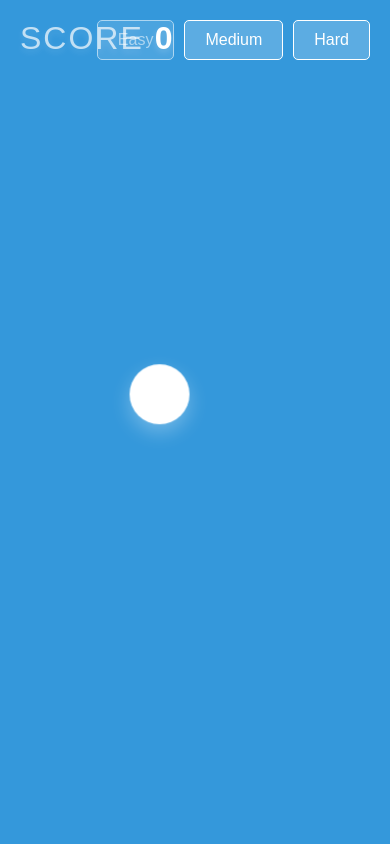
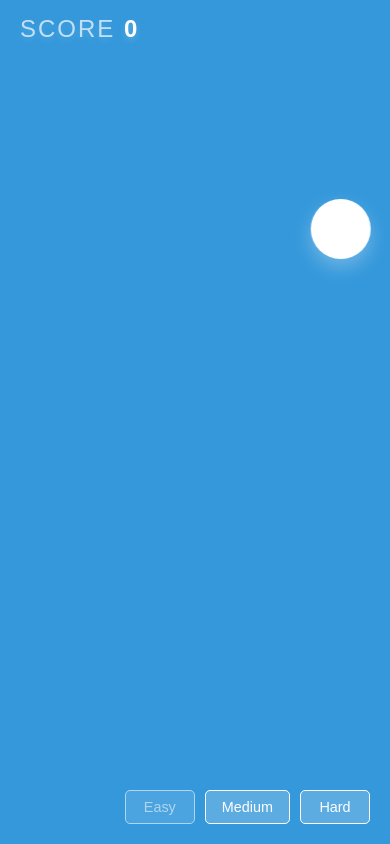
Before and after one commit to catchthecircle/catchthecircle.github.io, a plain HTML site: page index.html in a window 390 px wide. Drawn offline with Linux system fonts and the light colour scheme.

Commit message:
Update index.html

```diff
--- a/index.html
+++ b/index.html
@@ -3,7 +3,7 @@
 <head>
     <meta charset="UTF-8">
     <meta name="viewport" content="width=device-width, initial-scale=1.0">
-    <title>Catch the Circle</title>
+    <title>Catch the Box</title>
     <style>
         * {
             margin: 0;
@@ -12,7 +12,7 @@
         }
         body {
             font-family: 'Arial', sans-serif;
-            overflow: hidden;
+            overflow: hidden; /* Disable scrolling */
             display: flex;
             justify-content: center;
             align-items: center;
@@ -65,6 +65,7 @@
             right: 20px;
             display: flex;
             gap: 10px;
+            flex-wrap: wrap; /* Allow buttons to wrap on smaller screens */
         }
         .difficulty-button {
             padding: 10px 20px;
@@ -75,6 +76,8 @@
             color: white;
             cursor: pointer;
             transition: background-color 0.3s ease, transform 0.3s ease, opacity 0.3s ease;
+            min-width: 80px; /* Ensure buttons are big enough */
+            text-align: center;
         }
         .difficulty-button:hover {
             background-color: rgba(255, 255, 255, 0.4);
@@ -82,6 +85,23 @@
         }
         .difficulty-button.active {
             opacity: 0.6;
+        }
+        /* Mobile responsiveness */
+        @media (max-width: 600px) {
+            .score {
+                font-size: 1.5rem; /* Make the score smaller on mobile */
+                top: 15px;
+            }
+            .difficulty-buttons {
+                top: auto;
+                bottom: 20px; /* Position buttons at the bottom on mobile */
+                right: 20px;
+            }
+            .difficulty-button {
+                padding: 8px 16px;
+                font-size: 0.9rem;
+                min-width: 70px; /* Adjust button size on mobile */
+            }
         }
     </style>
 </head>
@@ -171,6 +191,18 @@
 
         // Initialize the game on page load with "Easy" mode
         window.onload = startEasyMode;
+
+        // Adjust box move logic for Hard mode (slight pause for clicking)
+        setInterval(() => {
+            if (moveInterval === 400) {
+                // In hard mode, delay the movement slightly to allow for clicks
+                setTimeout(() => {
+                    moveBox();
+                }, 150); // Small delay before moving the box
+            } else {
+                moveBox(); // Regular move logic for Easy and Medium modes
+            }
+        }, moveInterval);
     </script>
 </body>
 </html>
```
